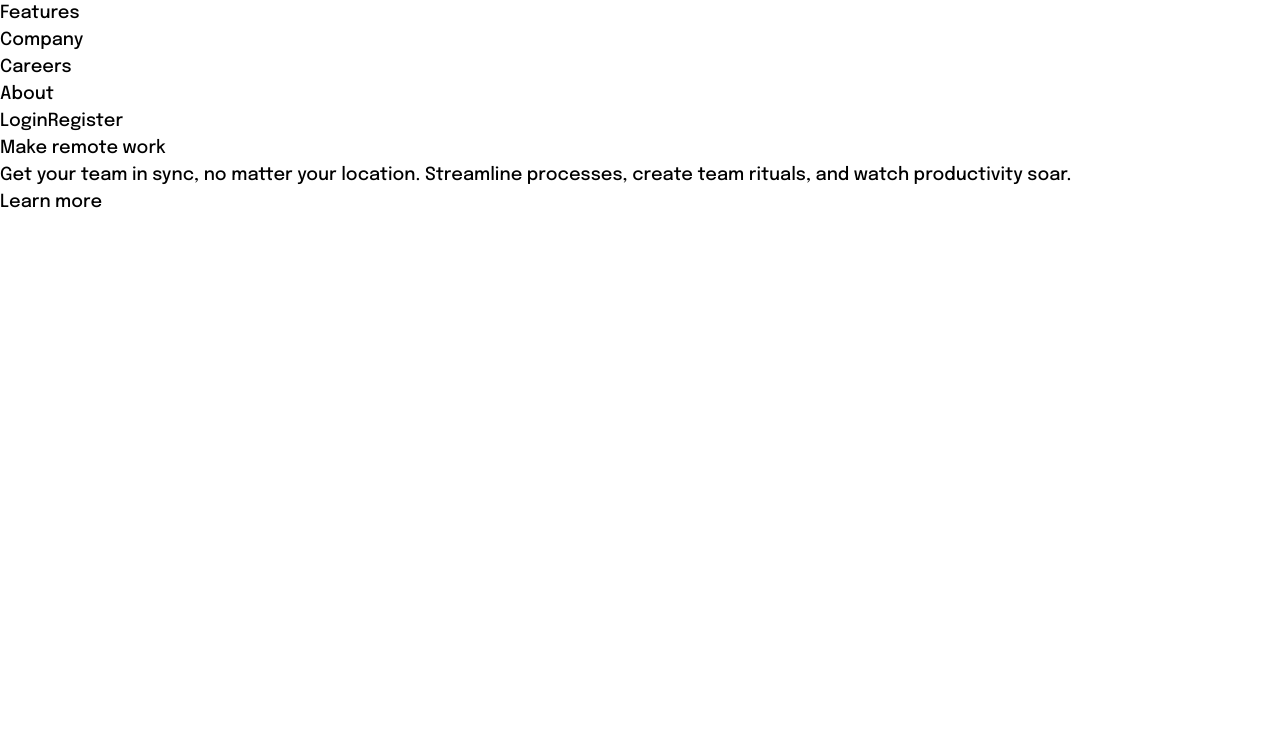
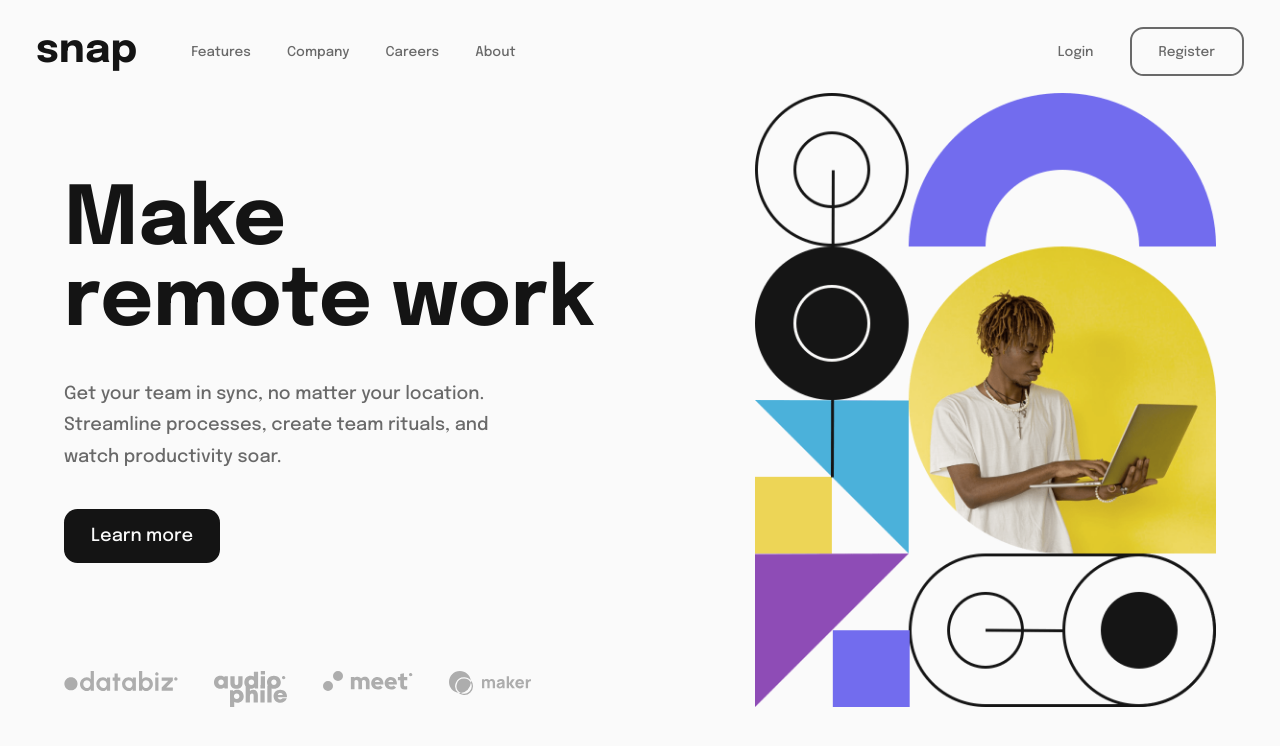
Before and after one commit to orphandeity/intro-section-with-dropdown-navigation, a React (Vite) app: page / in a window 1280 px wide. Shown: the top 746 px of the page. Built offline with nearby package versions, Linux system fonts and the light colour scheme.

Commit message:
desktop styles

```diff
--- a/index.html
+++ b/index.html
@@ -7,7 +7,7 @@
     <title>Frontend Mentor | Intro Section With Dropdown Navigation</title>
     <meta name="description" content="Frontend Mentor Challenge Project" />
   </head>
-  <body>
+  <body class="bg-_almost-white font-medium">
     <div id="root"></div>
     <script type="module" src="/src/main.tsx"></script>
   </body>
--- a/src/App.tsx
+++ b/src/App.tsx
@@ -1,25 +1,63 @@
+import Header from './Header';
+import desktopImage from './assets/image-hero-desktop.png';
+import mobileImage from './assets/image-hero-mobile.png';
+import clientAudiophile from './assets/client-audiophile.svg';
+import clientDatabiz from './assets/client-databiz.svg';
+import clientMaker from './assets/client-maker.svg';
+import clientMeet from './assets/client-meet.svg';
+
 function App() {
   return (
-    <main>
-      <nav>
-        <div>Features</div>
-        <div>Company</div>
-        <div>Careers</div>
-        <div>About</div>
-      </nav>
+    <div className="relative grid min-h-screen place-content-center">
+      <Header className="absolute top-0 w-full" />
 
-      <button>Login</button>
-      <button>Register</button>
+      <main className="flex max-w-5xl">
+        <div className="flex basis-3/5 flex-col justify-end">
+          <div className="flex flex-col items-start gap-8">
+            <h1 className="text-7xl font-bold text-_almost-black">
+              Make
+              <br />
+              remote work
+            </h1>
 
-      <h1>Make remote work</h1>
+            <p className="leading-7 text-_medium-gray">
+              Get your team in sync, no matter your location.
+              <br />
+              Streamline processes, create team rituals, and
+              <br />
+              watch productivity soar.
+            </p>
 
-      <p>
-        Get your team in sync, no matter your location. Streamline processes,
-        create team rituals, and watch productivity soar.
-      </p>
+            <button className="rounded-xl bg-_almost-black px-6 py-3 text-_almost-white">
+              Learn more
+            </button>
+          </div>
 
-      <button>Learn more</button>
-    </main>
+          {/* client list */}
+          <ul className="mt-24 flex gap-8">
+            <li>
+              <img src={clientDatabiz} alt="Databiz - a Snap client" />
+            </li>
+            <li>
+              <img src={clientAudiophile} alt="Audiophile - a Snap client" />
+            </li>
+            <li>
+              <img src={clientMeet} alt="Meet - a Snap client" />
+            </li>
+            <li>
+              <img src={clientMaker} alt="Maker - a Snap client" />
+            </li>
+          </ul>
+        </div>
+
+        <div className="basis-2/5">
+          <img
+            src={desktopImage}
+            alt="man communicating with teammates on a laptop"
+          />
+        </div>
+      </main>
+    </div>
   );
 }
 
--- /dev/null
+++ b/src/Header.tsx
@@ -0,0 +1,28 @@
+import React from 'react';
+import clsx from 'clsx';
+
+type Props = {
+  className?: string;
+};
+
+function Header({ className }: Props) {
+  return (
+    <header className={clsx('flex items-center gap-12 px-8 py-6', className)}>
+      <h1 className="text-4xl font-bold text-_almost-black">snap</h1>
+      <nav className="flex gap-8 text-xs text-_medium-gray">
+        <div>Features</div>
+        <div>Company</div>
+        <div>Careers</div>
+        <div>About</div>
+      </nav>
+      <div className="flex flex-1 items-center justify-end gap-8">
+        <button className="text-xs text-_medium-gray">Login</button>
+        <button className="rounded-xl border-2 border-_medium-gray px-6 py-3 text-xs text-_medium-gray">
+          Register
+        </button>
+      </div>
+    </header>
+  );
+}
+
+export default Header;
--- a/src/main.tsx
+++ b/src/main.tsx
@@ -2,6 +2,7 @@ import React from 'react';
 import ReactDOM from 'react-dom/client';
 import App from './App';
 import './index.css';
+import '@fontsource/epilogue';
 import '@fontsource/epilogue/500.css';
 import '@fontsource/epilogue/700.css';
 
```
